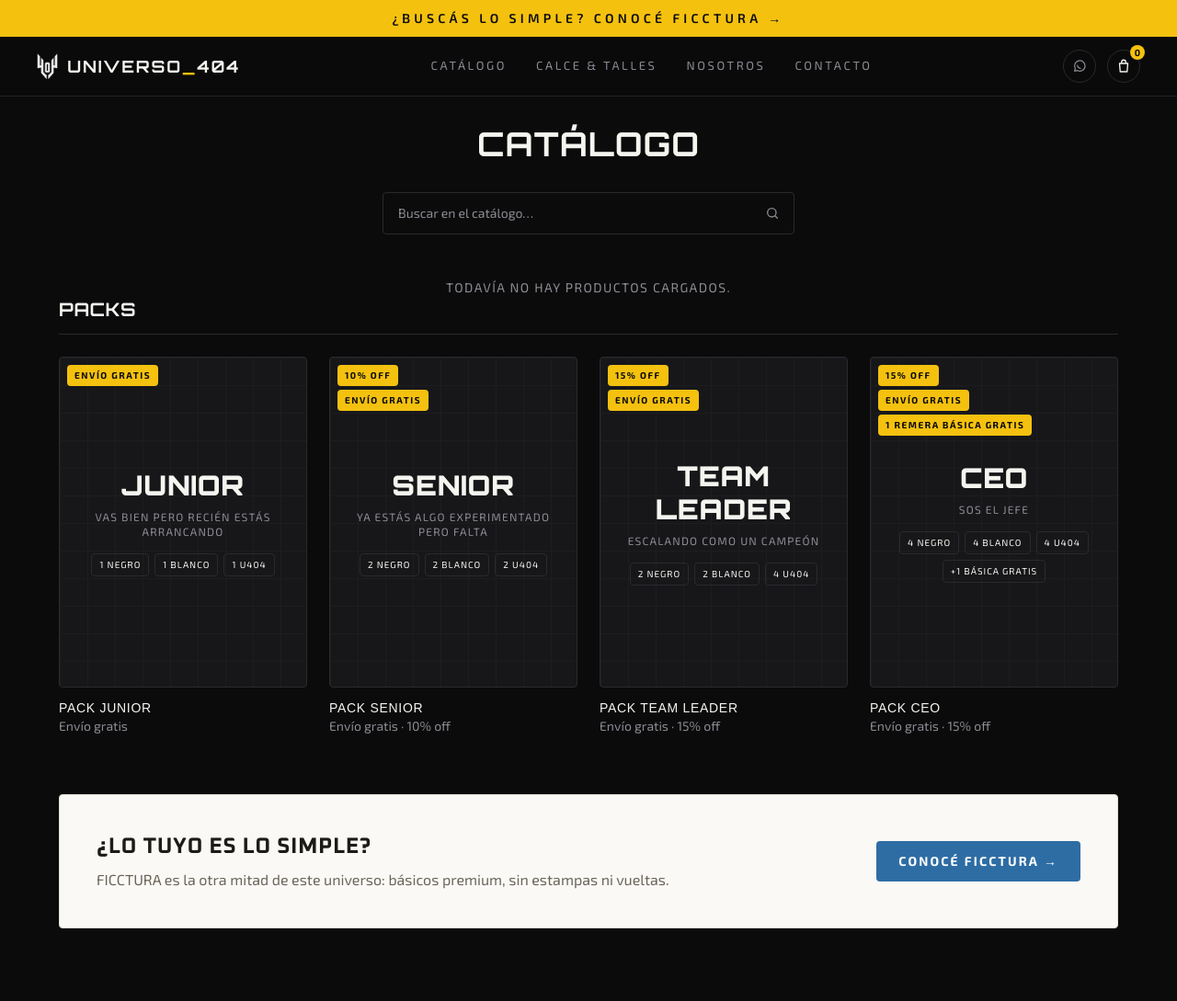
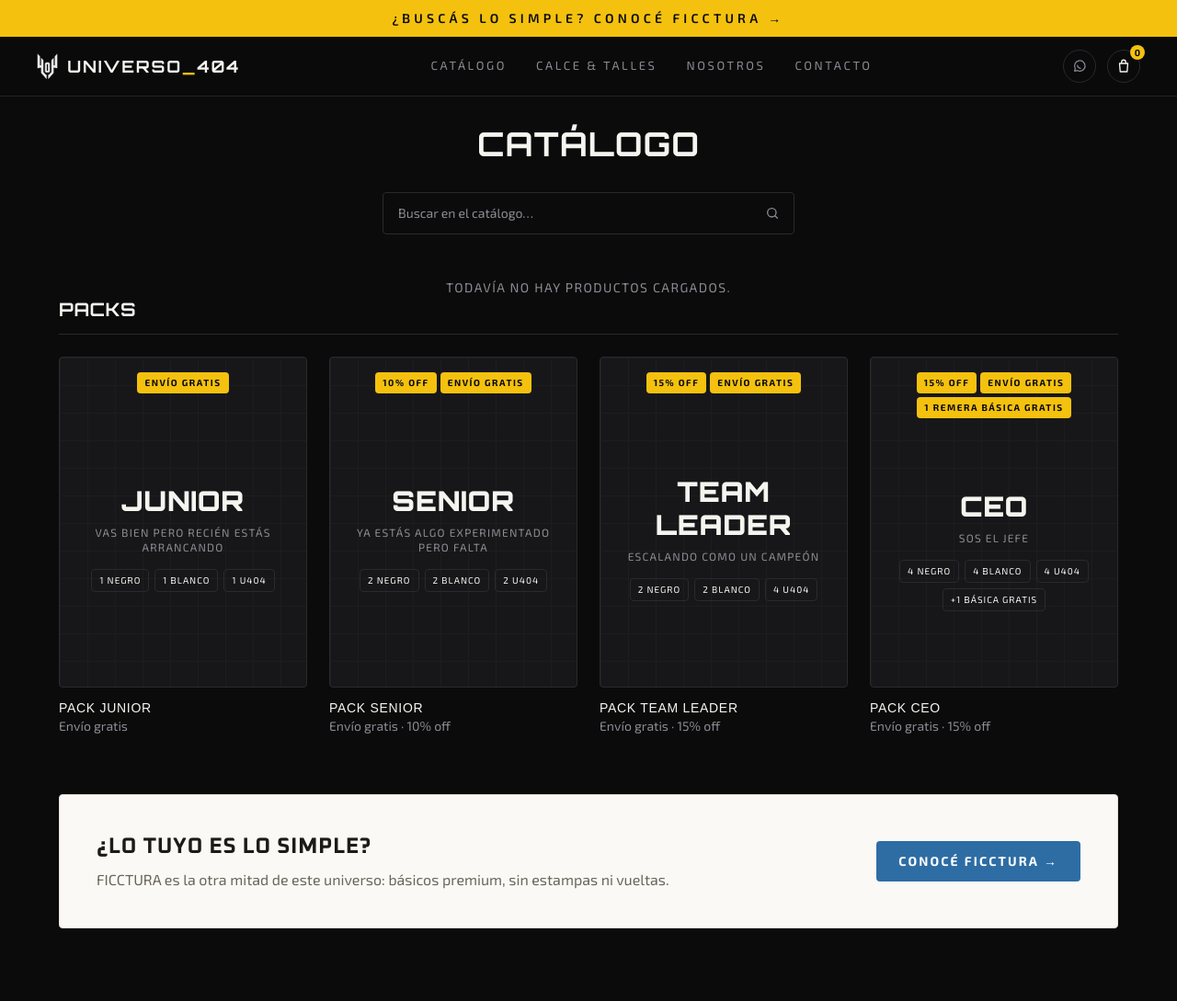
Before and after one commit to juanperdomo-9/ficctura-u404, a Django app: page /catalogo/ in a window 1280 px wide. Shown: the top 1089 px of the page at 92% size. Run offline with Django 5.2, Linux system fonts and the light colour scheme; data comes from the database, SQL or seed files in the repository; data that the repository does not hold is empty; style sheets or scripts are compiled from the project's sources; some web fonts are replaced.

Commit message:
Fix: badges de pack ya no se superponen con el texto
Con hasta 3 badges apilados (CEO: % off + envío gratis + básica
gratis) se metían encima del nombre/bajada — estaban con
position:absolute sobre contenido centrado que no les dejaba lugar.
Ahora van en el flujo normal arriba de la tarjeta, y el resto del
contenido se centra en el espacio que queda debajo.

Verificado local: bounding rects de badges y nombre no se tocan en
ninguno de los 4 packs.

```diff
--- a/templates/catalog/_pack_card.html
+++ b/templates/catalog/_pack_card.html
@@ -1,6 +1,6 @@
 {% load catalog_extras %}
 <a href="{% url 'catalog:pack_detail' pack.slug %}" class="group block product-card-lift" data-fx-focus>
-    <div class="aspect-[3/4] mb-3 rounded-sm border flex flex-col items-center justify-center text-center px-4 relative overflow-hidden
+    <div class="aspect-[3/4] mb-3 rounded-sm border flex flex-col text-center px-4 pt-4 pb-4 relative overflow-hidden
                 {% if brand == 'u404' %}bg-u404-surface border-u404-border{% else %}bg-ficctura-surface border-ficctura-border{% endif %}">
 
         <div class="pointer-events-none absolute inset-0 opacity-[0.06]
@@ -11,9 +11,13 @@
         Badges (30/8, pedido del cliente): antes solo estaba el de %
         off — ahora "Envío gratis" va en TODOS los packs (los 4 lo
         tienen), y "Básica gratis" en el que tenga bonus_basica_qty
-        (hoy, solo el CEO).
+        (hoy, solo el CEO). Corregido (30/8): con hasta 3 badges
+        apilados (CEO) se superponían con el nombre/bajada porque
+        estaban con position:absolute y el contenido centrado no les
+        dejaba lugar. Ahora van en el flujo normal, arriba de todo, y
+        el resto del contenido se centra en el espacio que sobra.
         {% endcomment %}
-        <div class="absolute top-2 left-2 flex flex-col items-start gap-1">
+        <div class="relative flex flex-wrap justify-center gap-1 mb-3 shrink-0">
             {% if pack.discount_percent %}
             <span class="font-sans text-[10px] font-bold uppercase tracking-[0.15em] px-2 py-1 rounded-sm
                          {% if brand == 'u404' %}bg-u404-accent text-u404-bg{% else %}bg-ficctura-accent text-white{% endif %}">
@@ -34,13 +38,14 @@
             {% endif %}
         </div>
 
-        <p class="relative {% if brand == 'u404' %}font-u404{% else %}font-ficctura{% endif %} font-black text-3xl uppercase tracking-wide mb-2">
+        <div class="relative flex-1 flex flex-col items-center justify-center">
+            <p class="{% if brand == 'u404' %}font-u404{% else %}font-ficctura{% endif %} font-black text-3xl uppercase tracking-wide mb-2">
                 {{ pack.name }}
             </p>
-        <p class="relative font-sans text-xs uppercase tracking-[0.1em] mb-4 {% if brand == 'u404' %}text-u404-muted{% else %}text-ficctura-muted{% endif %}">
+            <p class="font-sans text-xs uppercase tracking-[0.1em] mb-4 {% if brand == 'u404' %}text-u404-muted{% else %}text-ficctura-muted{% endif %}">
                 {{ pack.tagline }}
             </p>
-        <div class="relative flex flex-wrap justify-center gap-1.5">
+            <div class="flex flex-wrap justify-center gap-1.5">
                 {% for part in pack.summary_parts %}
                 <span class="font-sans text-[10px] uppercase tracking-[0.1em] px-2 py-1 rounded-sm border
                              {% if brand == 'u404' %}border-u404-border text-u404-ink{% else %}border-ficctura-border text-ficctura-ink{% endif %}">
@@ -49,6 +54,7 @@
                 {% endfor %}
             </div>
         </div>
+    </div>
 
     <p class="font-sans text-sm font-medium uppercase tracking-[0.05em]">Pack {{ pack.name }}</p>
     <p class="font-sans text-sm {% if brand == 'u404' %}text-u404-muted{% else %}text-ficctura-muted{% endif %}">
```
Lines whose indentation alone changed are shown as unchanged.
